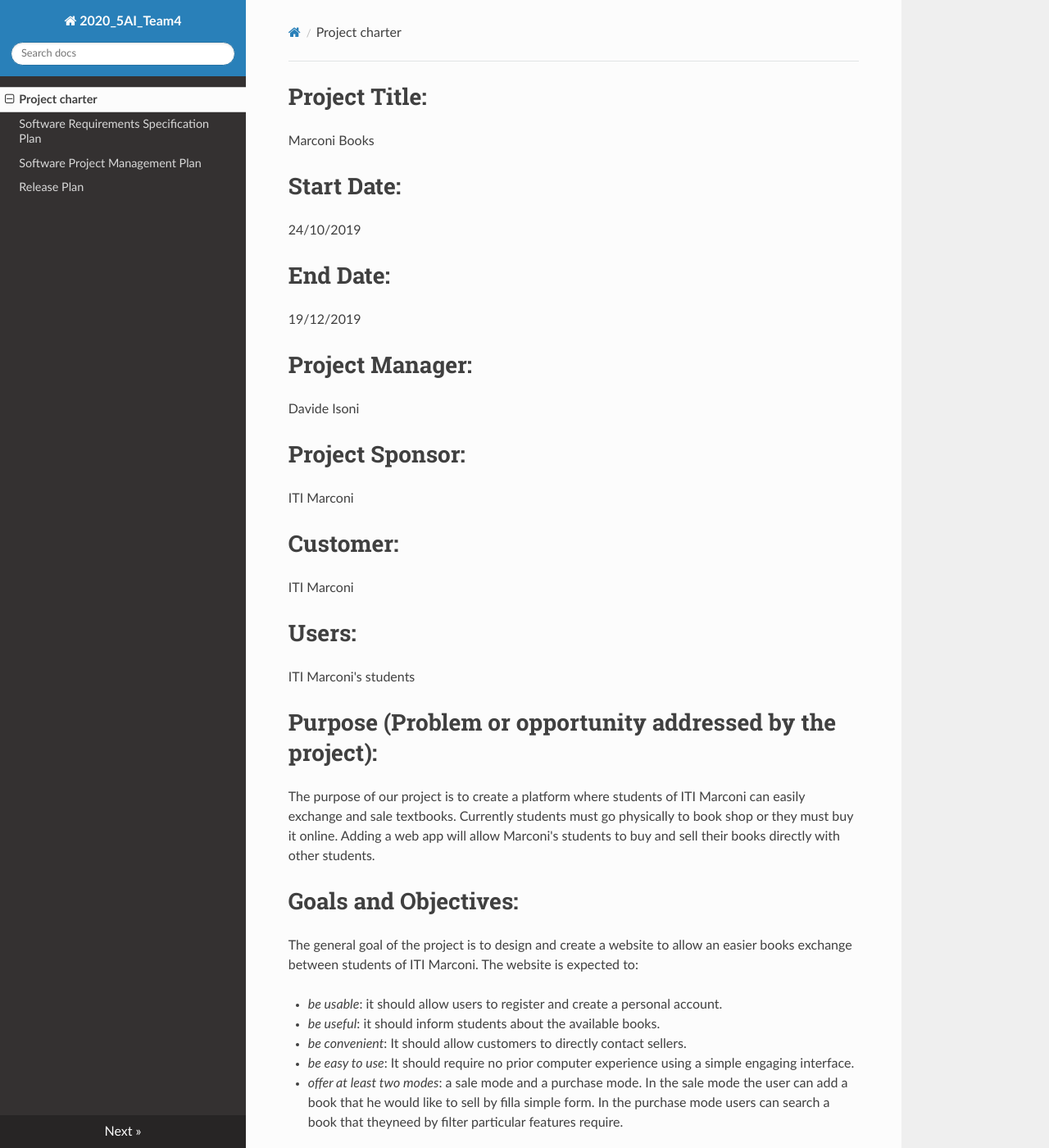
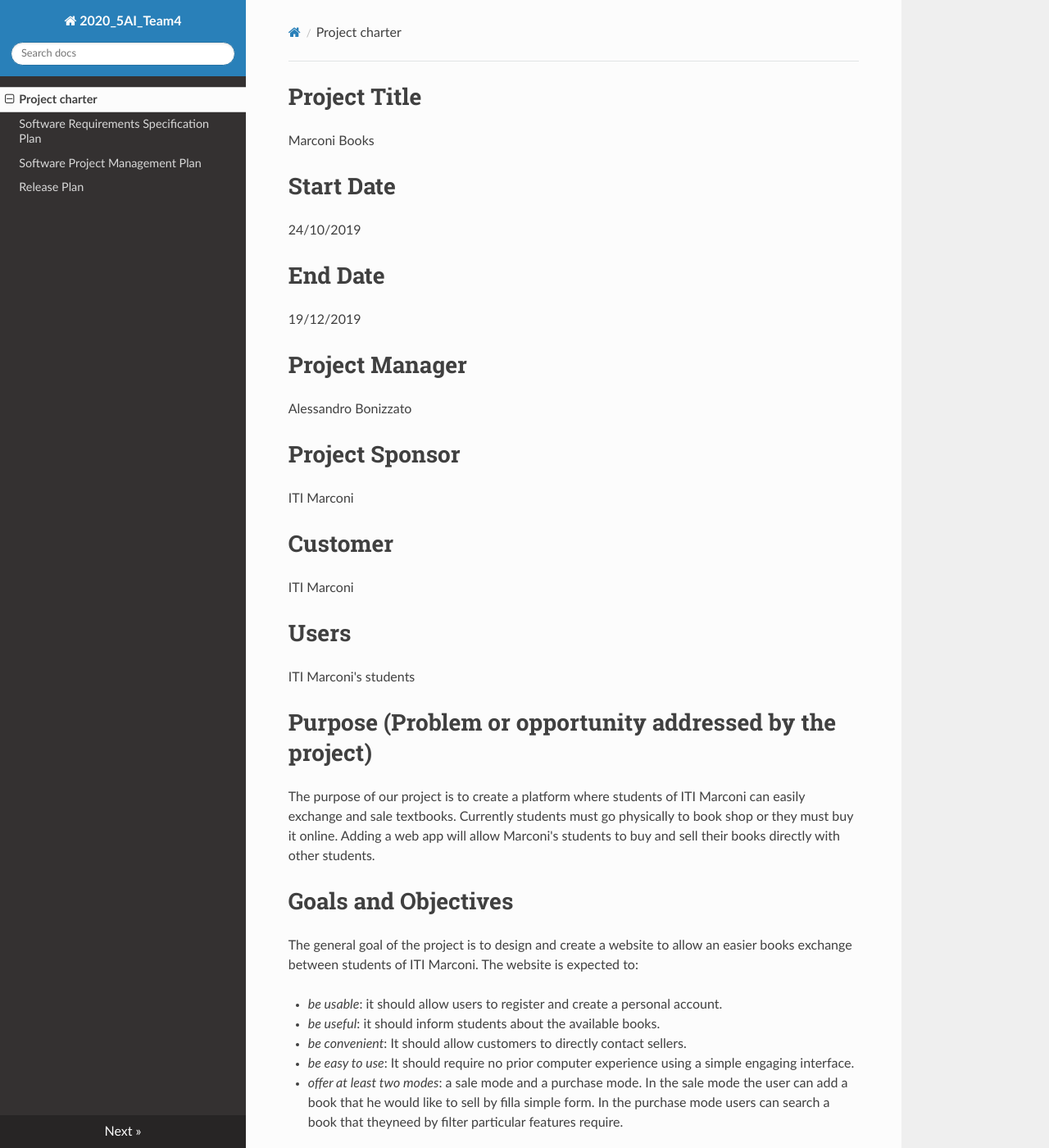
Before and after one commit to aleboniz/MarconiBooks5AiTeam4, an MkDocs documentation site: the page built from docs/Project_Character.md, in a window 1280 px wide and 1400 px high. Shown: the whole window at 82% size. Built offline with MkDocs 1.6.1, drawn with Linux system fonts in a browser that asks for light colours; nearby versions of some CDN libraries; some of the changed text lies outside the part shown.

Commit message:
update 4

````diff
--- a/docs/Project_Character.md
+++ b/docs/Project_Character.md
@@ -1,22 +1,22 @@
-# Project Title:
+# Project Title
 Marconi Books <br>
-# Start Date:
+# Start Date
 24/10/2019 <br>
-# End Date:
+# End Date
 19/12/2019 <br>
-# Project Manager:
-Davide Isoni <br>
-# Project Sponsor:
+# Project Manager
+Alessandro Bonizzato <br>
+# Project Sponsor
 ITI Marconi <br>
-# Customer:
+# Customer
 ITI Marconi <br>
-# Users:
+# Users
 ITI Marconi&#39;s students <br>
 
-# Purpose (Problem or opportunity addressed by the project):
+# Purpose (Problem or opportunity addressed by the project)
 The purpose of our project is to create a platform where students of ITI Marconi can easily exchange and sale textbooks. Currently students must go physically to book shop or they must buy it online. Adding a web app will allow Marconi&#39;s students to buy and sell their books directly with other students.
 
-# Goals and Objectives:
+# Goals and Objectives
 The general goal of the project is to design and create a website to allow an easier books exchange between students of ITI Marconi.  The website is expected to:
 
 - *be usable*: it should allow users to register and create a personal account.
@@ -25,7 +25,7 @@ The general goal of the project is to design and create a website to allow an ea
 - *be easy to use*: It should require no prior computer experience using a simple engaging interface.
 - *offer at least two modes*: a sale mode and a purchase mode. In the sale mode the user can add a book that he would like to sell by filla simple form. In the purchase mode users can search a book that theyneed by filter particular features require.
 
-# Schedule Information (Major milestones and deliverables):
+# Schedule Information (Major milestones and deliverables)
 The following milestones are planned. They should not be made public outside of the immediate project team. The project duration is about 2 months. The schedule below is based on a 2-month project life cycle.
 ```
 	24/10/2019 - Project Charter Approved
@@ -40,28 +40,28 @@ The following milestones are planned. They should not be made public outside of
 	12/12/2019 - System Test Complete
 	19/12/2019 - Product Released
 ```
-# Financial Information (Cost estimate and budget information):
+# Financial Information (Cost estimate and budget information)
 The project doesn't expect any cost. The development of the Maconi Books platform require computer equipment and a internet connection.
 
-# Project Priorities and degrees of freedom:
+# Project Priorities and degrees of freedom
 There is very little flexibility with respect to quality : the software must be easy to use and reliable.
 
-#Approach:
+#Approach
 Iterative and incremental approached are planned.  Feedback will be used from one iteration to the next.  The group will follow the Scrum rules, by planning the work week per week. The first iteration will focus on basic building and functionality of the app.  Subsequent iterations will build upon that and incorporate more features as time allows.
 
-#Constraints:
+#Constraints
 The most demanding constraint is the deadline, because insufficient time could limit the total realization of all the functionalities. The project could be expanded after the deadline.
 
-#Assumptions:
+#Assumptions
 Marconi terminals are available, function and usable from Marconi Books website. It will possible interfacing the app with third-party website is feasible.
 
-# Success Criteria:
+# Success Criteria
 Product success is defined by the full possibility of selling and buying books in a easy way.
 
-# Scope:
+# Scope
 The structures may require a programming change by creating new version. The application don't allow to buy directly online a book. It is just useful to search a book and contact the owner to buy. In the next version will be implementing the buy-online feature. As mentioned in the goals section above, the delivered product should demonstrate the ability to deliver content tailored to the user's preferences, but a complete implementation of this feature is beyond the scope of the current project.
 
-# Heading Risks and obstacles to success:
+# Heading Risks and obstacles to success
 The programming staff has little experience in developing with SQL Databases and PHP. It will be necessary to learn the programming languages before start coding. One or two hard-to-find defects or errors could probably extend the testing phase delaying the ending of the project.
 
 ## Signatures
````
